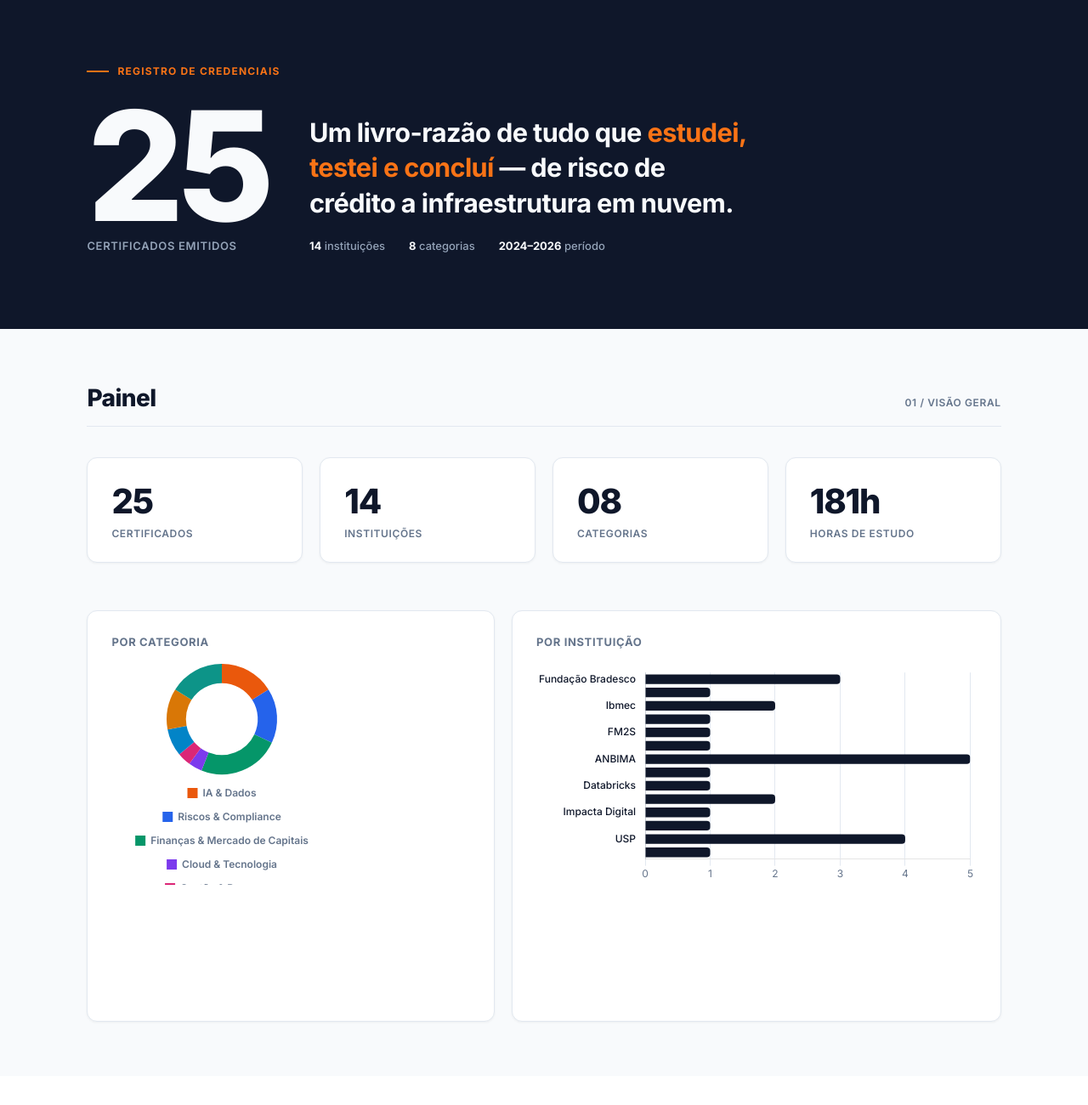
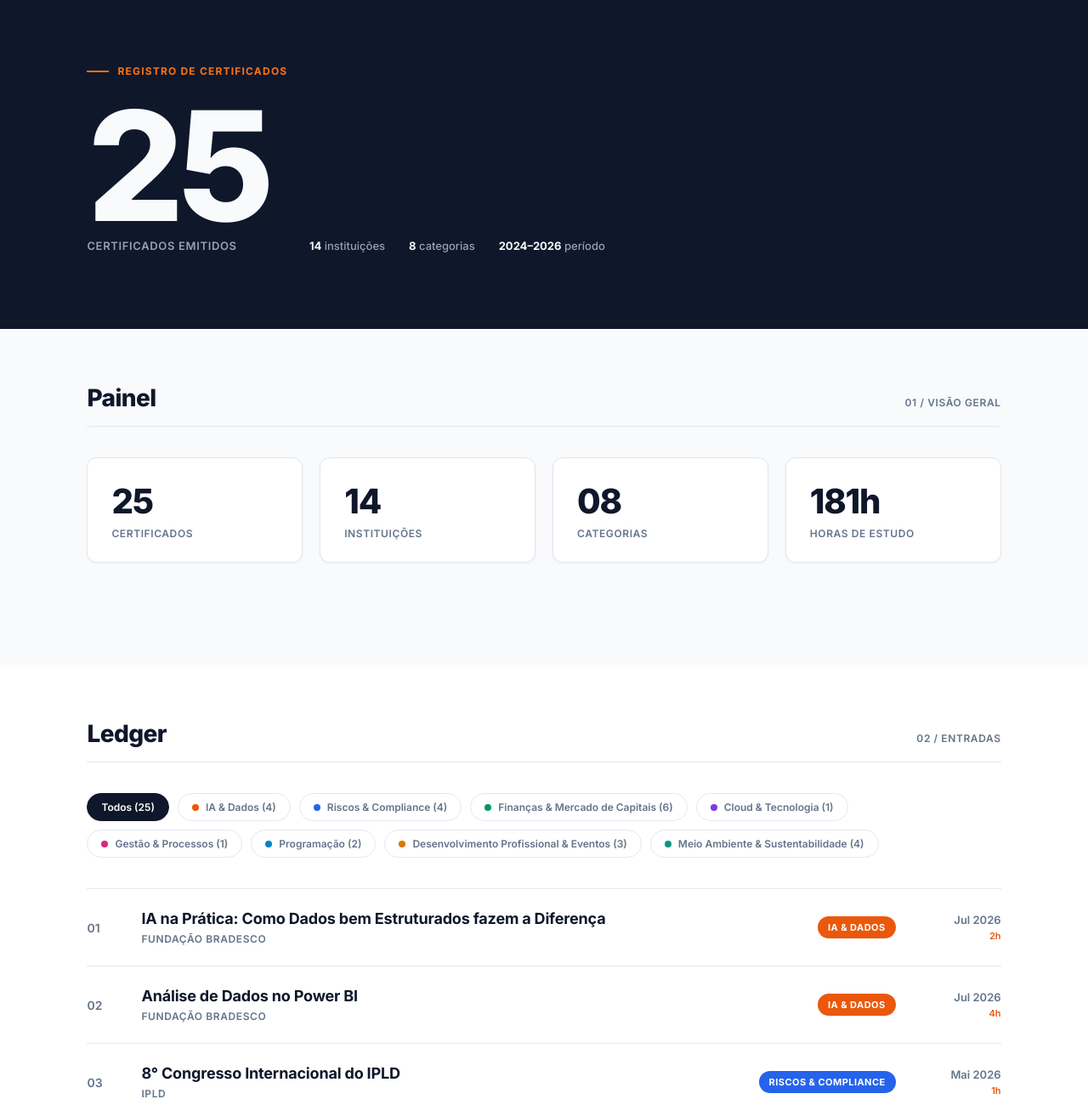
Before and after one commit to gabrielteramae/certificados-listados, a plain HTML site: page index.html in a window 1280 px wide. Shown: the top 1300 px of the page at 85% size. Drawn offline with nearby package versions, Linux system fonts and the light colour scheme.

Commit message:
Modify meta description and update eyebrow text
Updated the description meta tag and changed the eyebrow text.

```diff
--- a/index.html
+++ b/index.html
@@ -6,7 +6,7 @@
     <meta name="viewport" content="width=device-width, initial-scale=1.0">
     <title>Certificados — Gabriel Teramae Chan</title>
 
-    <meta name="description" content="Registro de credenciais de Gabriel Teramae Chan: certificados organizados por categoria, instituição e carga horária.">
+    <meta name="description" content="Registro de certificados de Gabriel Teramae Chan: organizados por categoria, instituição e carga horária.">
     <meta name="author" content="Gabriel Teramae Chan">
     <meta name="robots" content="index, follow">
     <meta name="language" content="pt-BR">
@@ -25,14 +25,13 @@
     <div id="app">
 
         <div class="hero">
-            <div class="eyebrow">Registro de credenciais</div>
+            <div class="eyebrow">Registro de certificados</div>
             <div class="hero-grid">
                 <div>
                     <div class="big-count">{{ pad(total) }}</div>
                     <div class="count-label">certificados emitidos</div>
                 </div>
                 <div class="hero-copy">
-                    <h1>Um livro-razão de tudo que <span class="accent">estudei, testei e concluí</span> — de risco de crédito a infraestrutura em nuvem.</h1>
                     <div class="hero-meta">
                         <span><b>{{ institutions.length }}</b> instituições</span>
                         <span><b>{{ categories.length }}</b> categorias</span>
@@ -64,17 +63,6 @@
                 <div class="stat">
                     <div class="n">{{ Math.round(totalHours) }}h</div>
                     <div class="l">Horas de estudo</div>
-                </div>
-            </div>
-
-            <div class="charts">
-                <div class="chart-panel">
-                    <h3>Por categoria</h3>
-                    <div class="chart-wrap"><canvas ref="catCanvas"></canvas></div>
-                </div>
-                <div class="chart-panel">
-                    <h3>Por instituição</h3>
-                    <div class="chart-wrap" :style="{height: instChartHeight + 'px'}"><canvas ref="instCanvas"></canvas></div>
                 </div>
             </div>
         </section>
```
